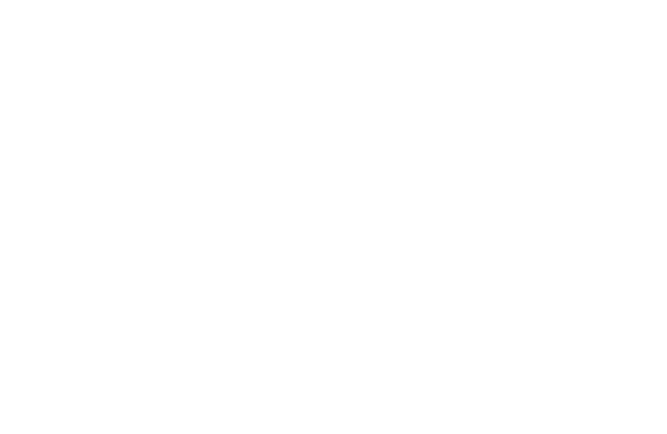
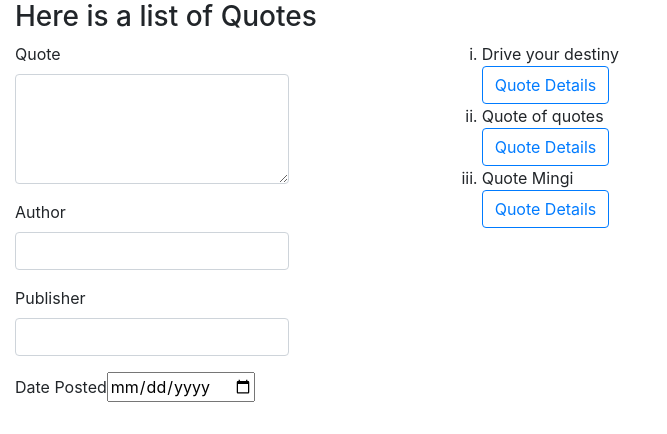
Before and after one commit to Antavio/Quotes, an Angular app: page / in a window 1280 px wide. Shown: the top 434 px of the page, without its empty margins (0-667 px from the left). Built offline with nearby package versions, Linux system fonts and the light colour scheme.

Commit message:
Add elements of the quote form.

```diff
--- a/src/app/app.module.ts
+++ b/src/app/app.module.ts
@@ -1,5 +1,6 @@
 import { BrowserModule } from '@angular/platform-browser';
 import { NgModule } from '@angular/core';
+import {FormsModule} from '@angular/forms';
 
 import { AppRoutingModule } from './app-routing.module';
 import { AppComponent } from './app.component';
@@ -18,6 +19,7 @@
   ],
   imports: [
     BrowserModule,
+    FormsModule,
     AppRoutingModule
   ],
   providers: [],
--- a/src/app/quote-form/quote-form.component.html
+++ b/src/app/quote-form/quote-form.component.html
@@ -2,9 +2,8 @@
   <div class="row">
       <form>
             <div class="form-group">
-
-              <label for="quote">Quote</label>
-              <textarea required class="form-control" id="quote" rows="5" columns="4">
+                    <label for="description">Quote</label>
+                    <textarea class="form-control" id="description" rows="4" required></textarea>
 
                 </div>
         <div class="form-group">
@@ -20,7 +19,7 @@
 
         </div>
         <div class="form-group">
-              <label for="date">Date Posted</label>
+            <label for="date"> Date Posted</label>
             <input type='date' id="date" required>
 
         </div>
--- a/src/app/quote/quote.component.html
+++ b/src/app/quote/quote.component.html
@@ -1,4 +1,10 @@
-<h3>Here is a list of Quotes</h3>
+<div class="container-fluid">
+    <h3>Here is a list of Quotes</h3>
+  <div class="row">
+   <div class="col-md-4">
+     <app-quote-form></app-quote-form>
+   </div>
+   <div class="col-md-7">
 <ol type="i">
   <div *ngFor='let quote of quotes;let position = index'>
   <li >{{quote.quote}}</li>
@@ -8,3 +14,6 @@
   <app-quote-datails *ngIf="quote.showDesc" [quote]='quote' (quoteDelete)='deleteQuote($event,position)'></app-quote-datails>
 </div>
 </ol>
+</div>
+</div>
+</div>
```
Lines whose indentation alone changed are shown as unchanged.
